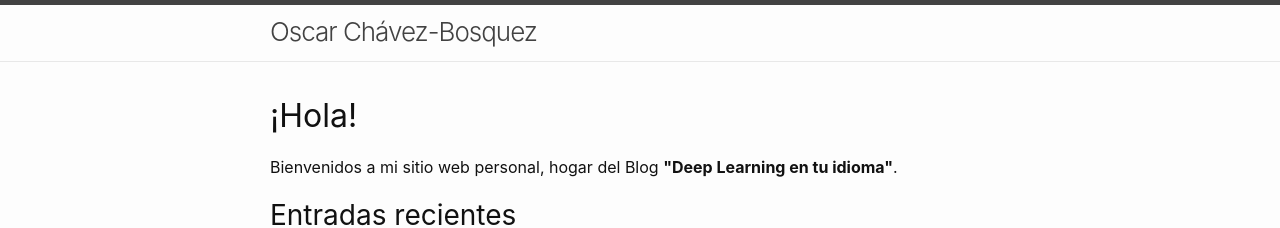
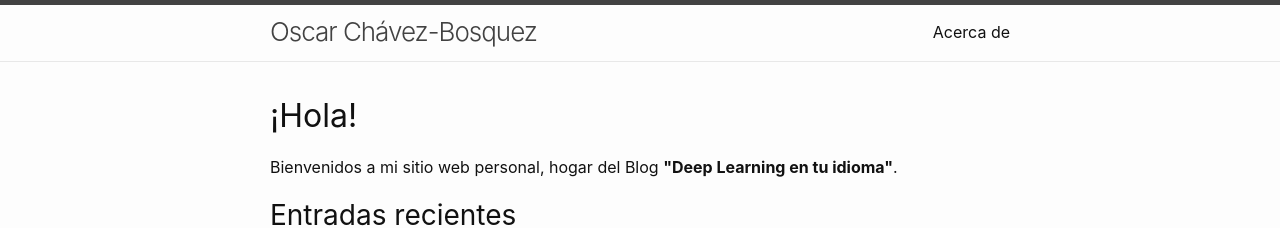
Before and after one commit to chavezbosquez/chavezbosquez.github.io, a Jekyll site: the page built from index.markdown, in a window 1280 px wide. Shown: the top 228 px of the page. Built offline with Jekyll 4.4.1, drawn with Linux system fonts in a browser that asks for light colours.

Commit message:
Personalizando el layout del encabezado principal

```diff
--- a/_includes/header.html
+++ b/_includes/header.html
@@ -22,7 +22,7 @@
             {%- assign my_page = site.pages | where: "path", path | first -%}
             {%- if my_page.title -%}
               <!-- OCB: Mostrar en la nav-bar únicamente las páginas con categoría "inicio" -->
-              {%- if my_page.category == "inicio" -%}
+              {%- if my_page.categoria == "inicio" -%}
               <a class="page-link" href="{{ my_page.url | relative_url }}">{{ my_page.title | escape }}</a>
               {%- endif -%}
             {%- endif -%}
```
